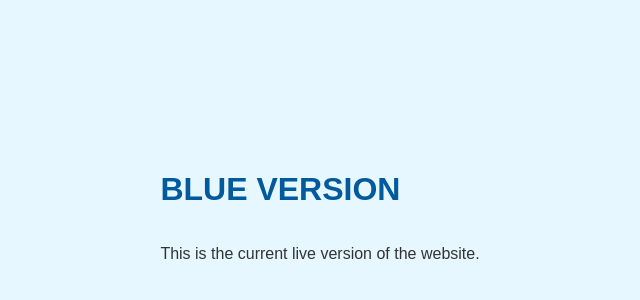
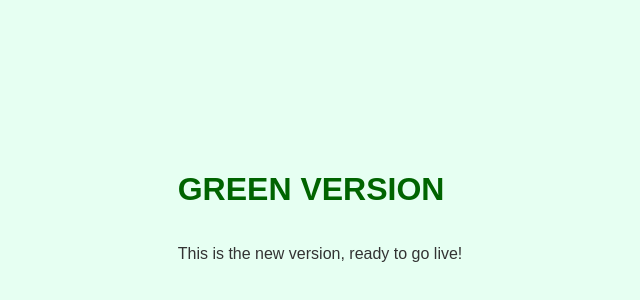
Before and after one commit to WheelFate/rolling-deployment-demo, a plain HTML site: page index.html in a window 1280 px wide. Shown: the part 186-486 px from the top of the page, without its empty margins (320-960 px from the left). Drawn offline with Linux system fonts and the light colour scheme.

Commit message:
Update index.html

```diff
--- a/index.html
+++ b/index.html
@@ -10,15 +10,15 @@
             place-content: center;
             height: 100vh;
             margin: 0;
-            background-color: #e6f7ff; /* Light Blue Background */
+            background-color: #e6fff2; /* Light Green Background */
             transition: background-color 0.5s ease;
         }
-        h1 { color: #005a9c; } /* Dark Blue Text */
+        h1 { color: #006400; } /* Dark Green Text */
         p { color: #333; }
     </style>
 </head>
 <body>
-    <h1>BLUE VERSION</h1>
-    <p>This is the current live version of the website.</p>
+    <h1>GREEN VERSION</h1>
+    <p>This is the new version, ready to go live!</p>
 </body>
 </html>
```
